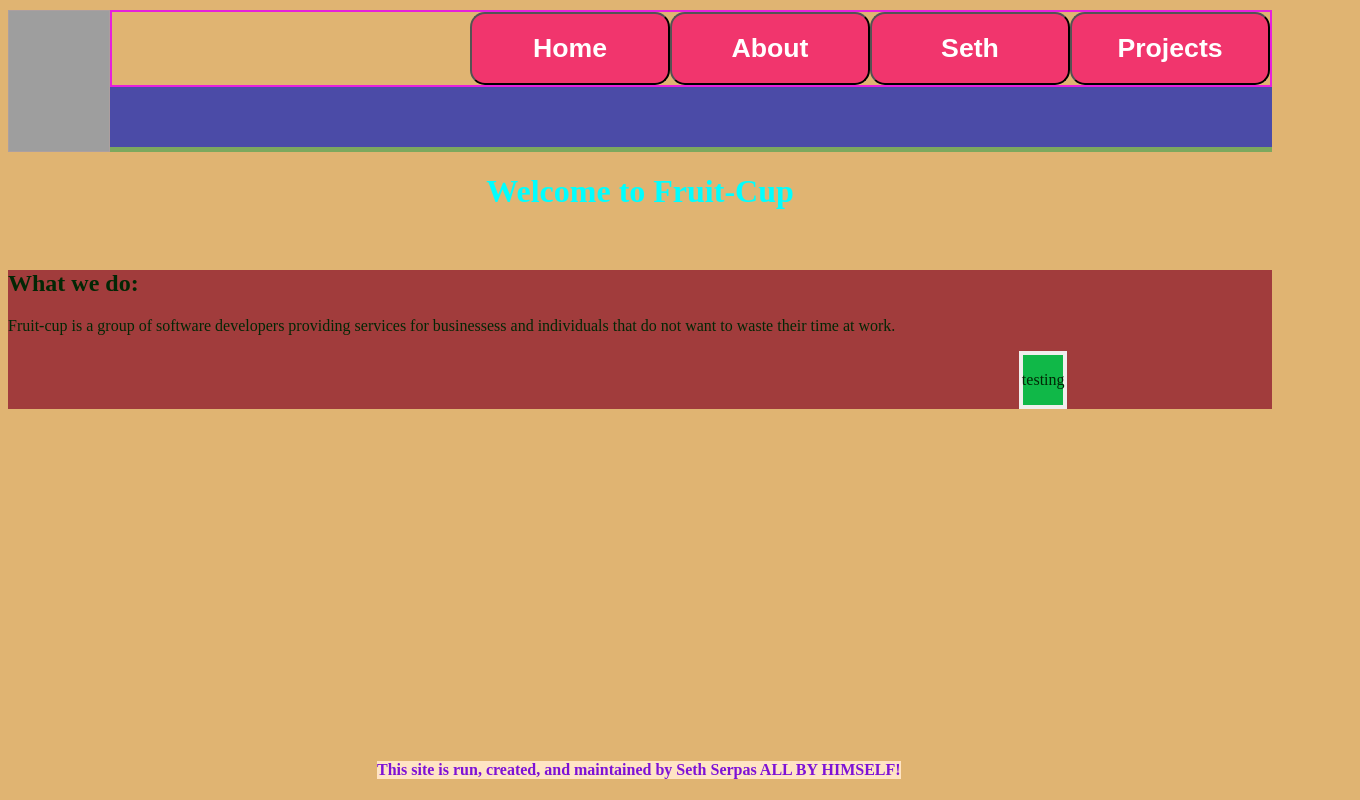
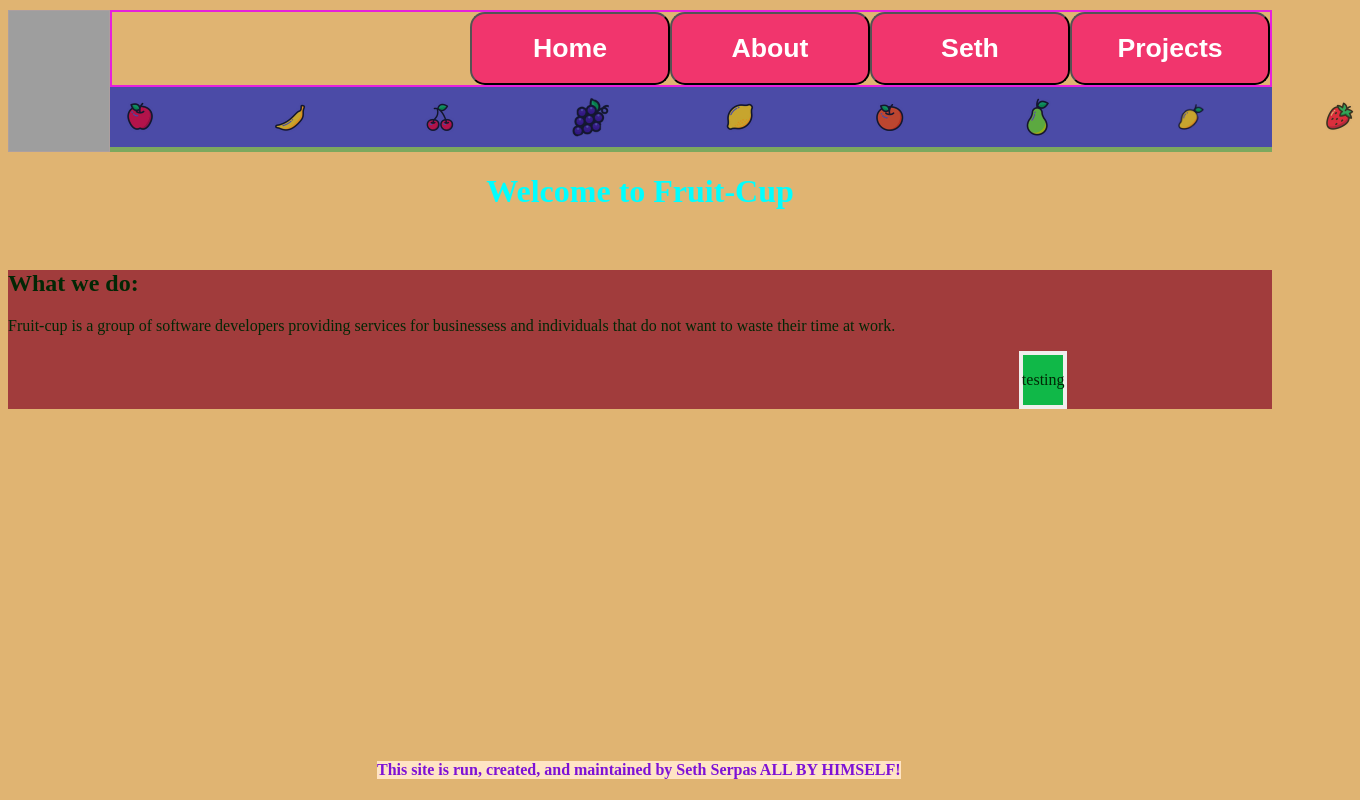
Before and after one commit to Next-Token/clearlylistening, a React (Create React App) app in the folder fruit-cup/: page / in a window 1280 px wide. Shown: the whole page, 1360 px wide, since content can reach past the window. Built offline with nearby package versions, Linux system fonts and the light colour scheme; grey boxes are pictures that could not be loaded.

Commit message:
removing marquee  "outdated" unhandled functio

```diff
--- a/fruit-cup/src/Navigation/Nav.js
+++ b/fruit-cup/src/Navigation/Nav.js
@@ -1,5 +1,5 @@
 import "./Nav.css";
-//import icons from '../icons/*';
+//import icons from '../icons/*';       <marquee scrollamount="3" behavior="scroll" direction="left" >  </marquee>
 import ICONS from '../index.js';
 
 
@@ -10,7 +10,7 @@ function Nav() {
 
   return (
     <nav>
-<marquee scrollamount="3" behavior="scroll" direction="left" >
+
       <div className="nav-container">
 
         <img src={ ICONS.apple } className="fruit" alt="apple" />
@@ -26,7 +26,7 @@ function Nav() {
         <img src={ ICONS.strawberry } className="fruit" alt="strawberry" />
 
       </div>
-      </marquee>
+
 
       <input type="text" className="search-input" placeholder="Enter fruit name here"  hidden/>
 
```
